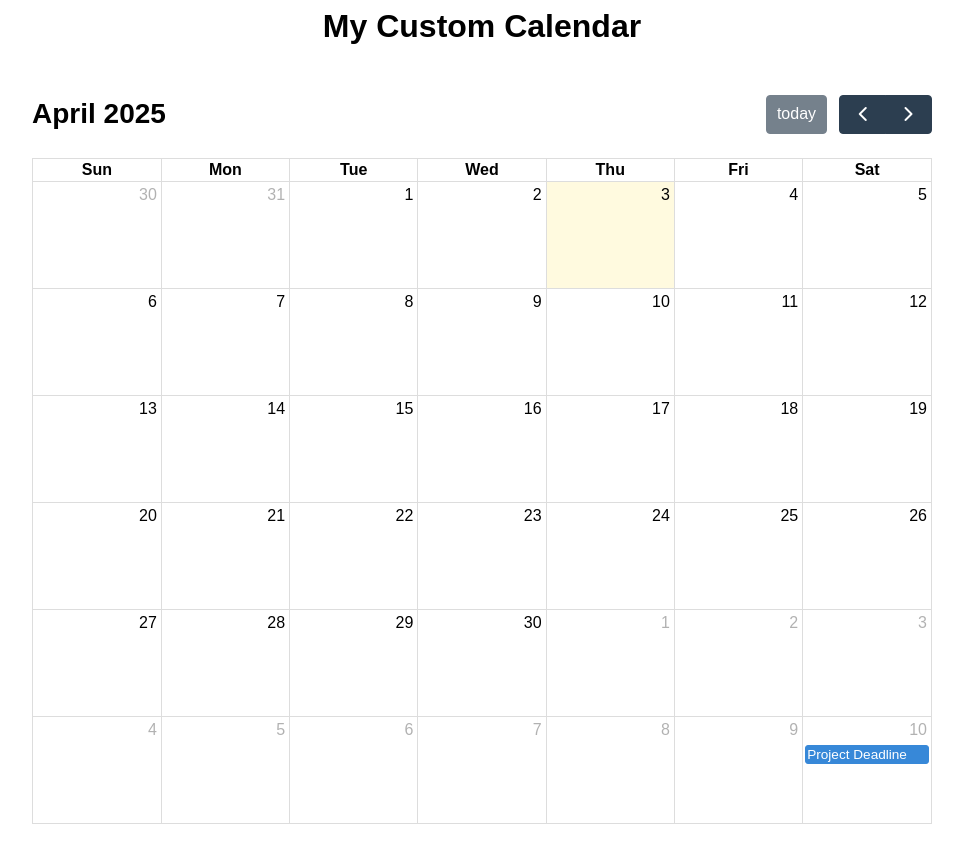
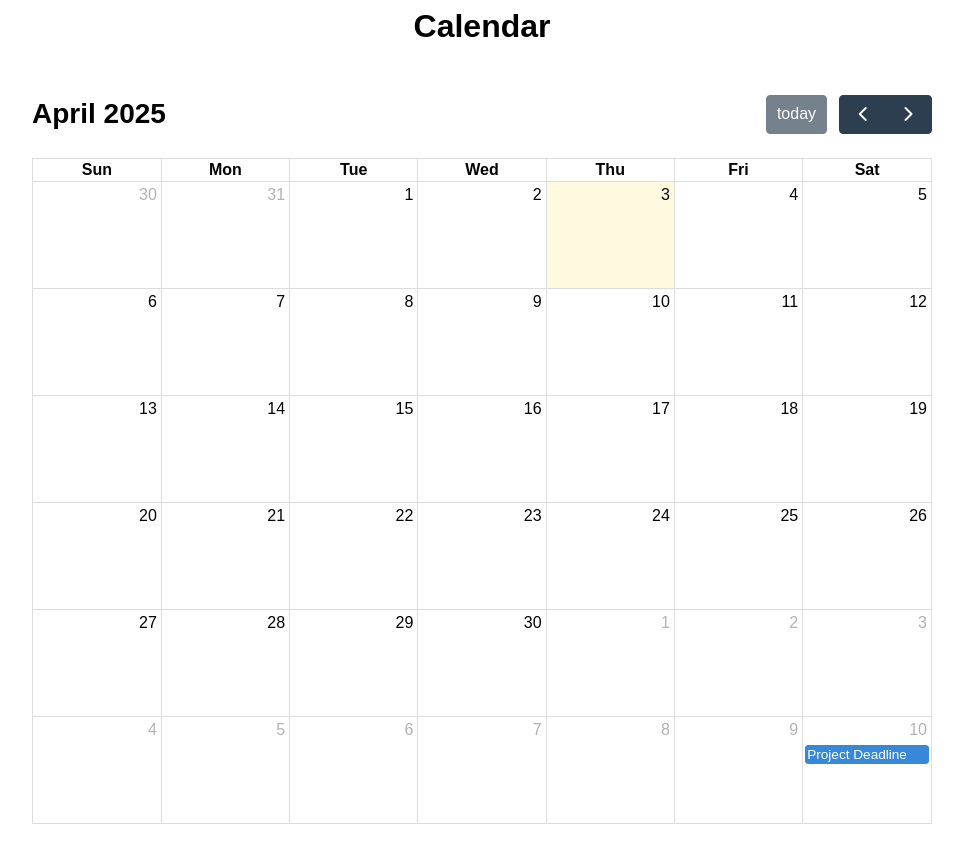
Before and after one commit to ada-sophia/ada-sophia.github.io, a Jekyll site: the page index.html, which Jekyll copies as it is, in a window 1280 px wide. Shown: the top 863 px of the page, without its empty margins (158-1121 px from the left). Built offline with Jekyll 4.4.1, drawn with Linux system fonts in a browser that asks for light colours.

Commit message:
Update index.html

```diff
--- a/index.html
+++ b/index.html
@@ -10,7 +10,7 @@
     </style>
 </head>
 <body>
-    <h1>My Custom Calendar</h1>
+    <h1>Calendar</h1>
     <div id="calendar"></div>
 
     <script>
```
